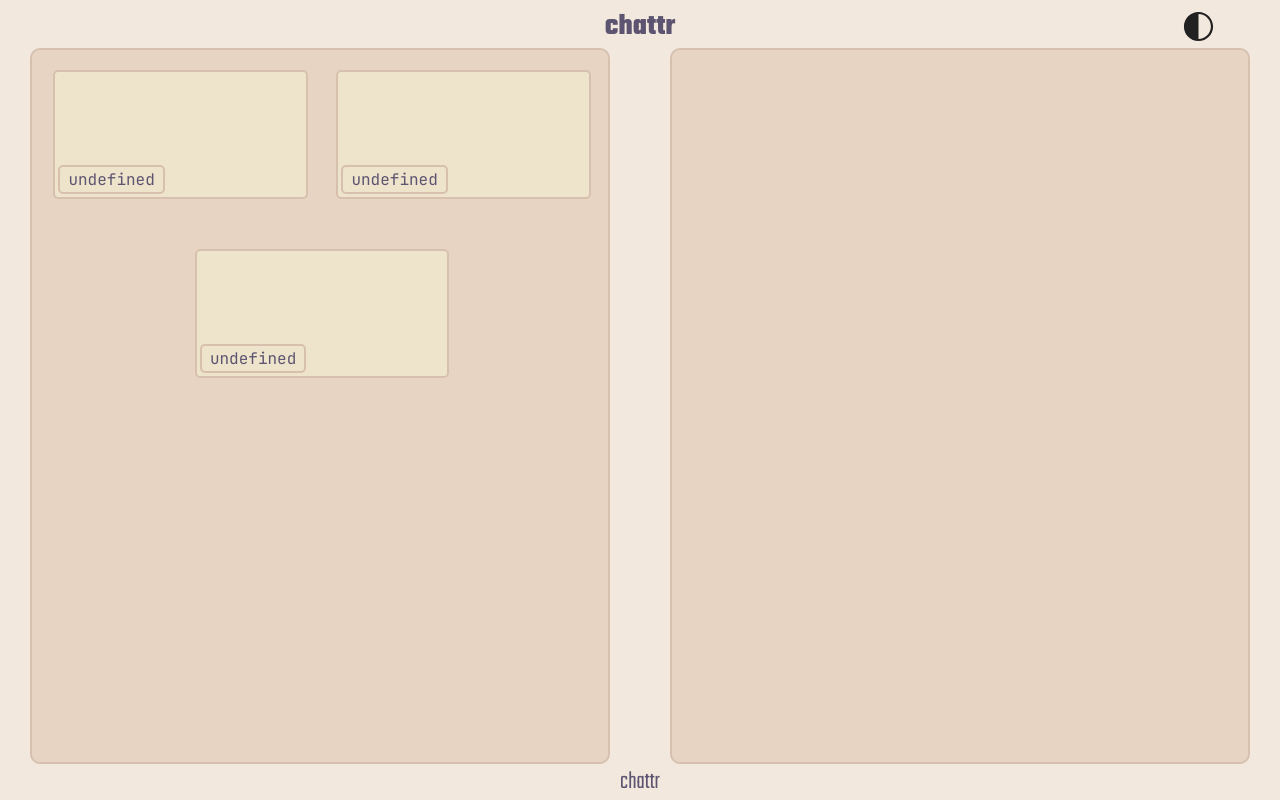
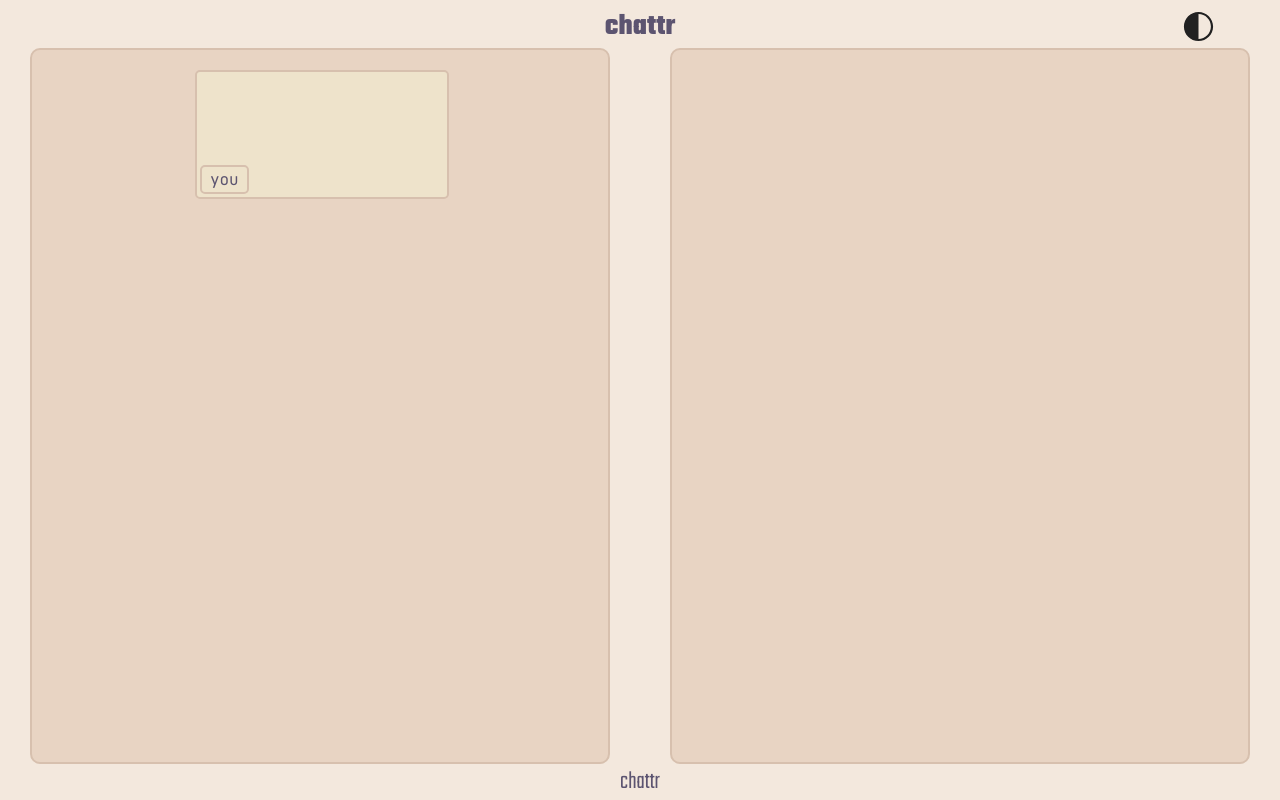
Before and after one commit to gitgernit/chattr, a React (Vite) app in the folder chattr/chattr-react/: page /rooms/1 in a window 1280 px wide. Built offline with nearby package versions, Linux system fonts and the light colour scheme.

Commit message:
:sparkles:feat(rooms): initial user on page load
created a User class - this one represents the user and currently only stores the username but will
probably store user's media and audio tracks aswell

```diff
--- a/chattr/chattr-react/src/components/rooms/Room.jsx
+++ b/chattr/chattr-react/src/components/rooms/Room.jsx
@@ -1,34 +1,28 @@
-import './Room.css'
+import { useState, useEffect } from 'react';
+import { User } from './User.js';
+import './Room.css';
 
 function Room() {
+  const [users, setUsers] = useState([new User('you')]);
+
   return (
     <div className="room">
       <div className="videos">
         <div className="videos-wrapper">
-          <div className="user-video">
-            <video/>
-            <span className="video-username">
-              undefined
-            </span>
-          </div>
-          <div className="user-video">
-            <video/>
-            <span className="video-username">
-              undefined
-            </span>
-          </div>
-          <div className="user-video">
-            <video/>
-            <span className="video-username">
-              undefined
-            </span>
-          </div>
+          {users.map((user) => (
+            <div key={user.name} className="user-video">
+              <video />
+              <span className="video-username">
+                {user.name}
+              </span>
+            </div>
+          ))}
         </div>
       </div>
       <div className="chat">
       </div>
     </div>
-  )
+  );
 }
 
-export default Room
+export default Room;
--- /dev/null
+++ b/chattr/chattr-react/src/components/rooms/User.js
@@ -0,0 +1,7 @@
+class User {
+  constructor(name) {
+    this.name = name;
+  }
+}
+
+export { User };
```
